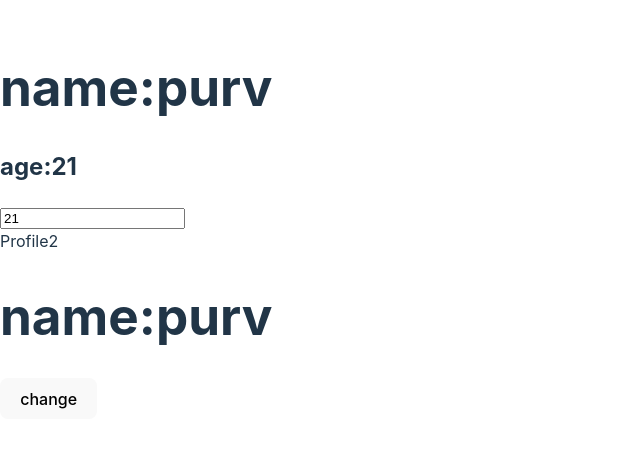
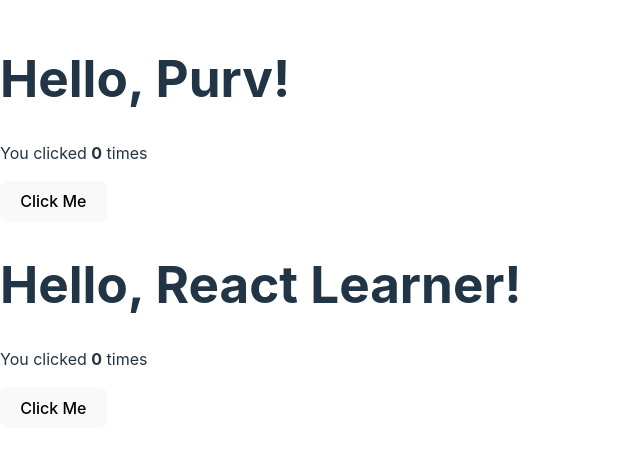
Before and after one commit to purvpatel123/reactjs, a React (Vite) app in the folder vite-project/: page / in a window 1280 px wide. Shown: the part 178-630 px from the top of the page, without its empty margins (0-640 px from the left). Built offline with nearby package versions, Linux system fonts and the light colour scheme.

Commit message:
Hoc added

```diff
--- a/vite-project/src/App.jsx
+++ b/vite-project/src/App.jsx
@@ -178,8 +178,12 @@
 import UserProvider from './components/usecontextHook/UserProvider'
 import Profile from './components/usecontextHook/Profile'
  import Profile2 from './components/usecontextHook/Profile2'
+import Hello from './components/HOC/Hello'
+import WithLogger from './components/HOC/WithLogger'
 
 function App() {
+
+     const HelloWithLogger = WithLogger(Hello);
      return (
     <>
      {/* <WidthTracker/> */}
@@ -207,10 +211,16 @@
       )
      }
      /> */}
-     <UserProvider>
+     {/* <UserProvider>
       <Profile/>
       <Profile2/>
-     </UserProvider>
+     </UserProvider> */}
+
+
+ <div>
+      <HelloWithLogger name="Purv" />
+      <HelloWithLogger name="React Learner" />
+    </div>
     </>
   )
 }
--- /dev/null
+++ b/vite-project/src/components/HOC/Hello.jsx
@@ -0,0 +1,11 @@
+import React from 'react';
+function Hello(props) {
+    return(
+   <>
+    <h1>Hello, {props.name}!</h1>
+    <p>You clicked <strong>{props.count}</strong> times</p>
+      <button onClick={props.handleClick}>Click Me</button>
+   </>
+)
+}
+export default Hello;
--- /dev/null
+++ b/vite-project/src/components/HOC/WithLogger.jsx
@@ -0,0 +1,23 @@
+import React from 'react'
+
+function WithLogger(WrappedComponent) {
+  return function Enhanced(props){
+    const [count, setCount] = React.useState(0);
+
+
+
+    const handleClick = () => {
+      setCount(prev => prev + 1);
+      console.log(' Clicked! Count:', count + 1);
+    };
+
+    return (
+    <WrappedComponent {...props}
+    count={count}
+    handleClick={handleClick}
+    />
+  )
+  }
+}
+
+export default WithLogger;
```
